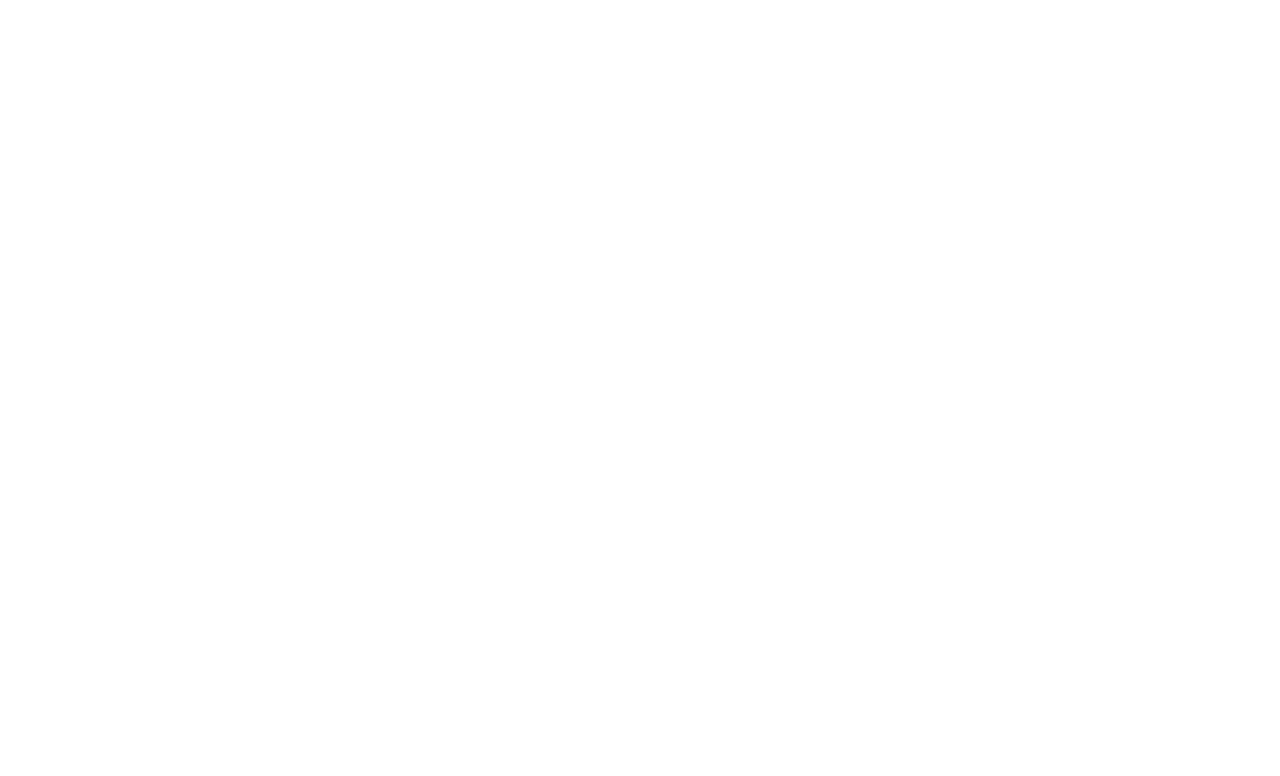
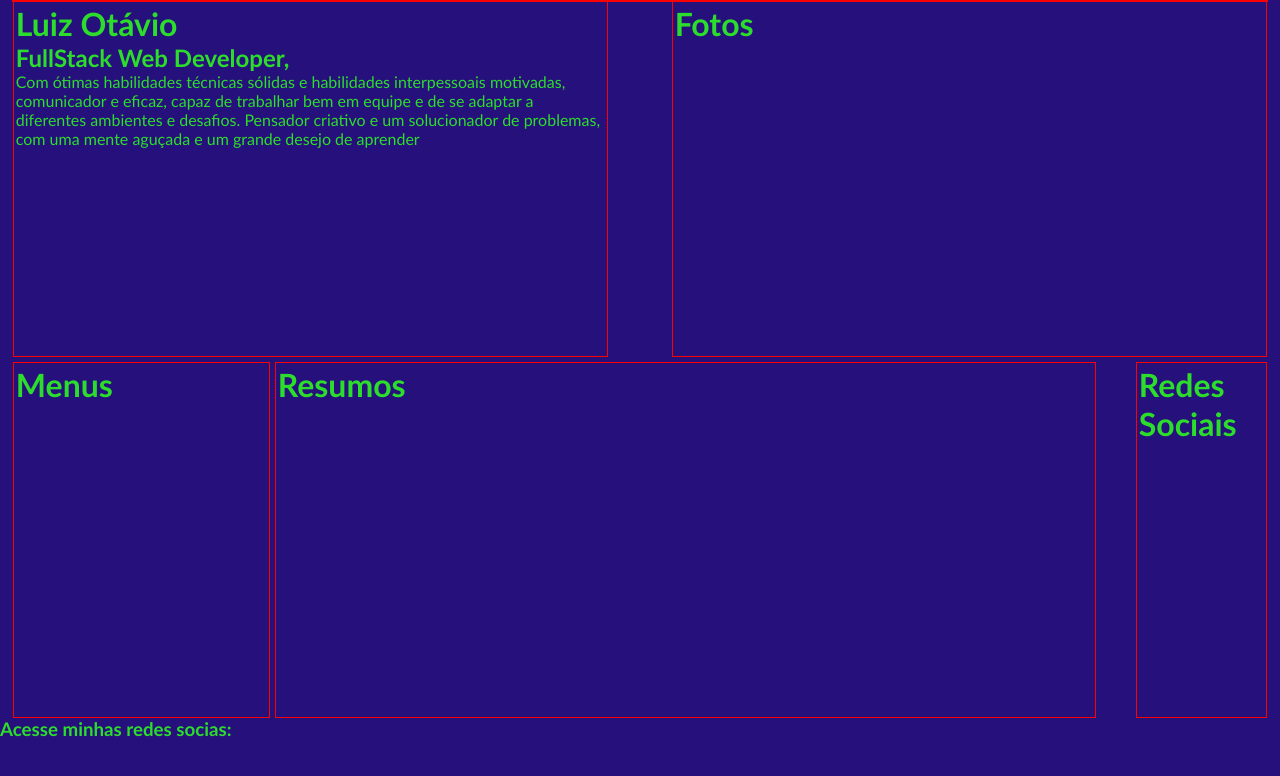
Before and after one commit to LuizSilva0205/fullstack_developer, a plain HTML site: page index.html in a window 1280 px wide. Drawn offline with Linux system fonts and the light colour scheme.

Commit message:
molde site

```diff
--- a/index.html
+++ b/index.html
@@ -9,6 +9,65 @@
     <link rel="stylesheet" href="style.css">
 </head>
 <body>
+    <div id="container">
+
+        <!--inicio apresentação-->
+
+        <div id="apresentacao">
+            <h1>Luiz Otávio</h1>
+            <h2>FullStack Web Developer,</h2>
+            <p>
+                Com ótimas habilidades técnicas sólidas
+                e habilidades interpessoais motivadas,
+                comunicador e eficaz, capaz de
+                trabalhar bem em equipe e de se
+                adaptar a diferentes ambientes e
+                desafios. Pensador criativo e um
+                solucionador de problemas, com uma
+                mente aguçada e um grande desejo de
+                aprender
+            </p>
+        </div>
+
+        <!--Fim apresentação-->
+
+
+        <!--inicio fotos-->
+
+        <div id="fotos">
+            <h1>Fotos</h1>
+        </div>
+
+        <!--Fim Fotos-->
+
+
+        <!--inicio Menus-->
+
+        <div id="menus">
+            <h1>Menus</h1>
+        </div>
+
+        <!--Fim Menus-->
+
+
+        <!--inicio Resumos-->
+
+        <div id="resumo">
+            <h1>Resumos</h1>
+        </div>
+
+        <!--inicio Resumos-->
+
+
+        <div id="redes-sociais">
+            <h1>Redes Sociais</h1>
+        </div>
+
+    </div>
+
+    <footer id="footer">
+        <h3>Acesse minhas redes socias:</h3>
+    </footer>
 
 </body>
 </html>
--- a/style.css
+++ b/style.css
@@ -0,0 +1,132 @@
+
+/*
+#170075
+#6C4AF7
+#3100F5
+#342375
+#2700C1
+*/
+.teste{
+    color:#170075 ;
+    color: #6C4AF7;
+    color: #3100F5;
+    color:#342375 ;
+    color: #2700C1;
+}
+
+*{
+    margin: 0;
+    padding: 0;
+}
+
+body{
+    font-family: 'Trebuchet MS', 'Lucida Sans Unicode', 'Lucida Grande', 'Lucida Sans', Arial, sans-serif;
+    font-size: 1em;
+    background: #26107c;;
+    color: rgb(44, 221, 44);
+}
+
+
+
+#container{
+    margin: auto;
+    border: 1px solid red;
+    width: 98%;
+
+
+}
+
+
+
+
+
+/* Apresentação*/
+
+#apresentacao{
+    border: 1px solid red;
+    float: left;
+    display: block;
+    width: 47%;
+    height: 350px;
+    padding: 2px;
+
+}
+
+
+
+
+
+
+
+
+/*Fotos*/
+
+#fotos{
+    border: 1px solid red;
+    float: right;
+    display: block;
+    width: 47%;
+    height: 350px;
+    padding: 2px;
+}
+
+
+
+
+
+
+
+/*Menus*/
+
+#menus{
+    border: 1px solid red;
+    float: left;
+    display: block;
+    width: 20%;
+    height: 350px;
+    padding: 2px;
+    margin-top: 5px;
+}
+
+
+
+
+
+
+
+
+/*resumos*/
+
+
+#resumo{
+    border: 1px solid red;
+    float: left;
+    display: block;
+    width: 65%;
+    height: 350px;
+    padding: 2px;
+    margin-left: 5px;
+    margin-top: 5px;
+}
+
+
+/*redes sociasi*/
+
+#redes-sociais{
+    border: 1px solid red;
+    float: right;
+    display: block;
+    width: 10%;
+    height: 350px;
+    padding: 2px;
+    margin-top: 5px;
+}
+
+
+
+
+/*Footer*/
+
+#footer{
+    clear: both;
+}
```
Also changed, not shown: imagens/fotos/foto1.jpg (added), imagens/fotos/foto2.png (added), imagens/fotos/foto3.jpg (added).
